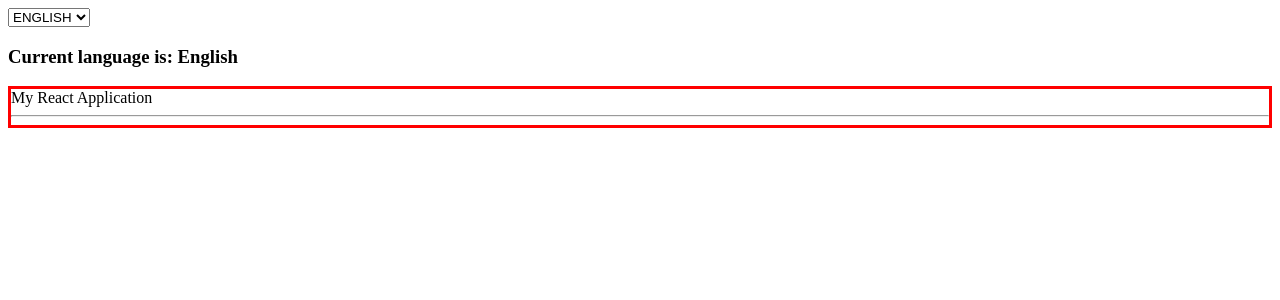
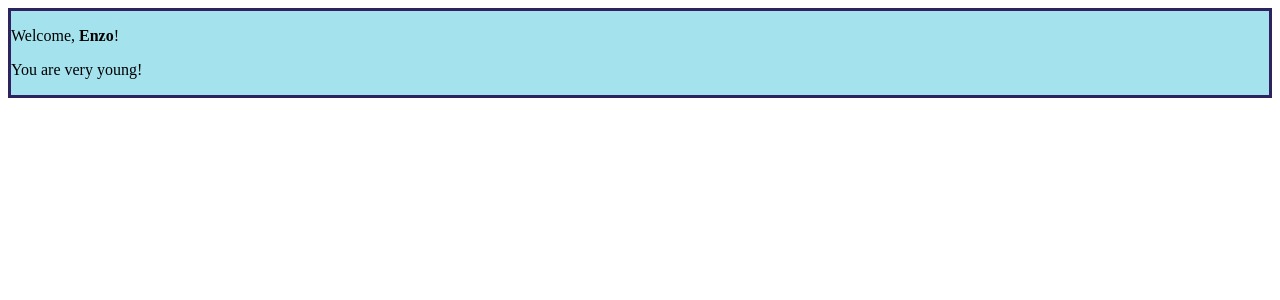
Before and after one commit to EnzoSt/react-exercises, a React (Create React App) app: page / in a window 1280 px wide. Shown: the top 300 px of the page. Built offline with nearby package versions, Linux system fonts and the light colour scheme.

Commit message:
react-router-01

```diff
--- a/package.json
+++ b/package.json
@@ -8,6 +8,7 @@
     "@testing-library/user-event": "^13.5.0",
     "react": "^18.1.0",
     "react-dom": "^18.1.0",
+    "react-router-dom": "^6.3.0",
     "react-scripts": "5.0.1",
     "web-vitals": "^2.1.4"
   },
--- a/src/App.js
+++ b/src/App.js
@@ -1,86 +1,137 @@
-import React, { useState } from "react";
-// import { Welcome } from "./Welcome";
-// import { ClickCounter } from "./ClickCounter";
-// import { ClickTracker } from "./ClickTracker";
-// import { Counter } from "./Counter";
-// import { Hello } from "./Hello";
-// import { InteractiveWelcome } from "./InteractiveWelcome";
-// import { TodoList } from "./TodoList";
-// import { UncontrolledLogin } from "./UncontrolledLogin";
-// import { Login } from "./Login";
-import { Container } from "./Container";
-import { LanguageContext } from "./LanguageContext";
-import { DisplayLanguage } from "./DisplayLanguage";
-// import { GithubUser } from "./GithubUser";
-// import { GithubUserList } from "./GithubUserList";
-// import { HookCounter } from "./HookCounter";
-// import { FilteredList } from "./FilteredList";
-// import { CarDetails } from "./CarDetails";
-// import { ControlledForm } from "./controlledForm";
-// import { GithubUser } from "./GithubUser";
-// import { Sum } from "./Sum";
-// import { CounterUseState } from "./CounterUseState";
-// import { LoginUseState } from "./LoginUseState";
-
-// const users = [
-//   { id: 1, name: "Leo", age: 31 },
-//   { id: 2, name: "Lucia", age: 28 },
-//   { id: 3, name: "Giacomo", age: 17 },
-//   { id: 4, name: "Edoardo", age: 21 },
-//   { id: 5, name: "Matteo", age: 15 },
-//   { id: 6, name: "Fabiana", age: 18 },
-//   { id: 7, name: "Alessia", age: 16 },
-//   { id: 8, name: "Maria", age: 26 },
-
-// ];
-
-// const CarDefault = {
-//   model: "Ferrari",
-//   year: "2020",
-//   color: "red"
-// };
+import { Route, Routes } from "react-router-dom";
+import { Welcome } from "./Welcome";
 
 export function App() {
-  // const [showCounter, setShowCounter] = useState(true);
-  const [language, setLanguage] = useState("en")
-
-  const handleLanguageChange = e => {
-    setLanguage(e.target.value)
-  }
-
   return (
     <div>
-        <select value={language} onChange={handleLanguageChange}>
-          <option value="en">ENGLISH</option>
-          <option value="it">ITALIANO</option>
-        </select>
-          <LanguageContext.Provider value={language}>
-            <DisplayLanguage />
-          </LanguageContext.Provider>
-        <Container title="My React Application">
-          {/* <CarDetails initialData={CarDefault} /> */}
-          {/* <FilteredList items={users} /> */}
-          {/* <GithubUser username="enzoSt" /> */}
-          {/* <ControlledForm /> */}
-          {/* <HookCounter /> */}
-          </Container>
-       {/* <Welcome /> */}
-       {/* {showCounter && <Counter />}
-      <button onClick={() => setShowCounter(!showCounter)}>Toggle Counter</button> */}
+      <Routes>
+        <Route path="/" element={<Welcome name={"Enzo"} />} />
+      </Routes>
     </div>
   );
 }
 
+
+
+
+
+
+
+
+
+
+
+
+
+
+
+
+
+
+
+
+
+
+
+
+
+
+
+
+
+
+
+
+
+
+
+
+
+
+//----------------------------------------------------------------------------------------------------------------------
+// import React, { useState } from "react";
+// // import { Welcome } from "./Welcome";
+// // import { ClickCounter } from "./ClickCounter";
+// // import { ClickTracker } from "./ClickTracker";
+// // import { Counter } from "./Counter";
+// // import { Hello } from "./Hello";
+// // import { InteractiveWelcome } from "./InteractiveWelcome";
+// // import { TodoList } from "./TodoList";
+// // import { UncontrolledLogin } from "./UncontrolledLogin";
+// // import { Login } from "./Login";
+// import { Container } from "./Container";
+// import { LanguageContext } from "./LanguageContext";
+// import { DisplayLanguage } from "./DisplayLanguage";
+// // import { GithubUser } from "./GithubUser";
+// // import { GithubUserList } from "./GithubUserList";
+// // import { HookCounter } from "./HookCounter";
+// // import { FilteredList } from "./FilteredList";
+// // import { CarDetails } from "./CarDetails";
+// // import { ControlledForm } from "./controlledForm";
+// // import { GithubUser } from "./GithubUser";
+// // import { Sum } from "./Sum";
+// // import { CounterUseState } from "./CounterUseState";
+// // import { LoginUseState } from "./LoginUseState";
+
+// // const users = [
+// //   { id: 1, name: "Leo", age: 31 },
+// //   { id: 2, name: "Lucia", age: 28 },
+// //   { id: 3, name: "Giacomo", age: 17 },
+// //   { id: 4, name: "Edoardo", age: 21 },
+// //   { id: 5, name: "Matteo", age: 15 },
+// //   { id: 6, name: "Fabiana", age: 18 },
+// //   { id: 7, name: "Alessia", age: 16 },
+// //   { id: 8, name: "Maria", age: 26 },
+
+// // ];
+
+// // const CarDefault = {
+// //   model: "Ferrari",
+// //   year: "2020",
+// //   color: "red"
+// // };
+
+// export function App() {
+//   // const [showCounter, setShowCounter] = useState(true);
+//   const [language, setLanguage] = useState("en")
+
+//   const handleLanguageChange = e => {
+//     setLanguage(e.target.value)
+//   }
+
+//   return (
+//     <div>
+//         <select value={language} onChange={handleLanguageChange}>
+//           <option value="en">ENGLISH</option>
+//           <option value="it">ITALIANO</option>
+//         </select>
+//           <LanguageContext.Provider value={language}>
+//             <DisplayLanguage />
+//           </LanguageContext.Provider>
+//         <Container title="My React Application">
+//           {/* <CarDetails initialData={CarDefault} /> */}
+//           {/* <FilteredList items={users} /> */}
+//           {/* <GithubUser username="enzoSt" /> */}
+//           {/* <ControlledForm /> */}
+//           {/* <HookCounter /> */}
+//           </Container>
+//        {/* <Welcome /> */}
+//        {/* {showCounter && <Counter />}
+//       <button onClick={() => setShowCounter(!showCounter)}>Toggle Counter</button> */}
+//     </div>
+//   );
+// }
+//----------------------------------------------------------------------------------------------------------------------
 // export class App extends React.Component {
 //   state ={
 //      language: "en"
 //   }
 
-  // handleLanguageChange = (event) => {
-  //   this.setState({
-  //     language: event.target.value
-  //   })
-  // }
+// handleLanguageChange = (event) => {
+//   this.setState({
+//     language: event.target.value
+//   })
+// }
 
 //   render() {
 //     return (
--- /dev/null
+++ b/src/Root.js
@@ -0,0 +1,10 @@
+import { BrowserRouter } from "react-router-dom";
+import { App } from "./App";
+
+export function Root() {
+  return (
+    <BrowserRouter>
+      <App />
+    </BrowserRouter>
+  );
+}
--- a/src/index.js
+++ b/src/index.js
@@ -1,13 +1,14 @@
 import { StrictMode } from "react";
 import { createRoot } from "react-dom/client";
-import { App } from "./App";
+// import { App } from "./App";
 import "./index.css";
+import { Root } from "./Root";
 
 const rootElement = document.querySelector("#root");
 const root = createRoot(rootElement);
 
 root.render(
   <StrictMode>
-    <App />
+    <Root />
   </StrictMode>
 );
```
Also changed, not shown: 1 other file (tests, documents, lock files or other folders).
